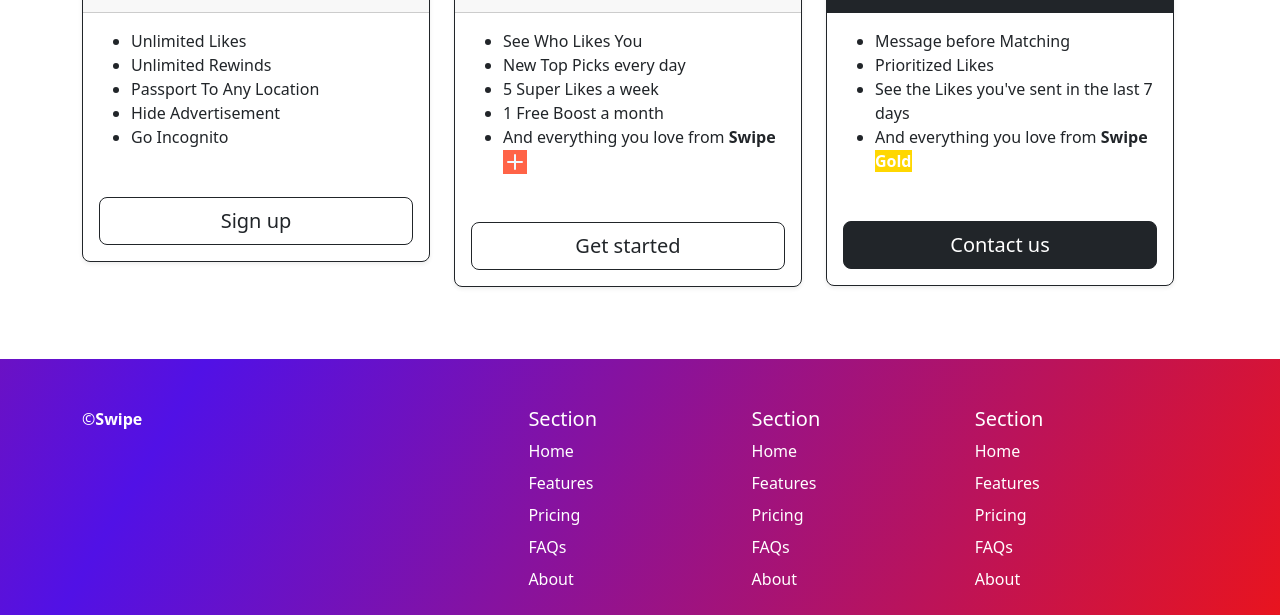
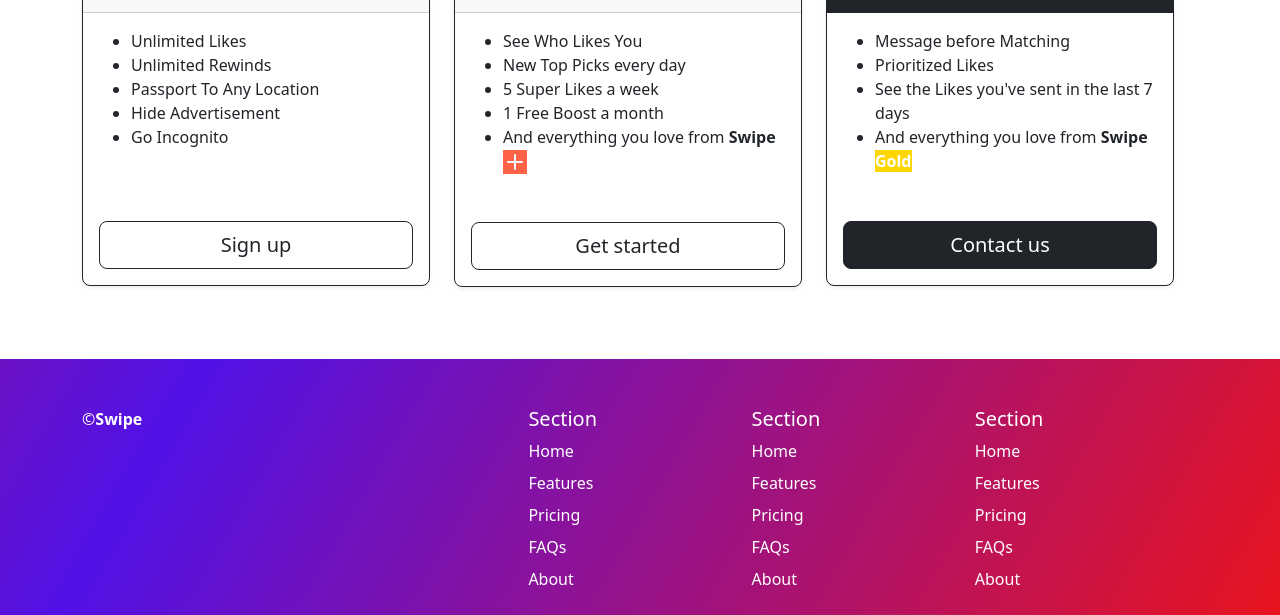
Before and after one commit to haikerwalabhishek/Website-Homepage-using-Bootstrap-Examples-section, a plain HTML site: page index.html in a window 1280 px wide. Shown: the part 1910-2525 px from the top of the page. Drawn offline with nearby package versions, Linux system fonts and the light colour scheme.

Commit message:
Update index.html

```diff
--- a/index.html
+++ b/index.html
@@ -171,7 +171,7 @@
               </h4>
             </div>
             <div class="card-body">
-              <ul class="mb-5">
+              <ul class="mb-4 pb-5">
                 <li>Unlimited Likes</li>
                 <li>Unlimited Rewinds</li>
                 <li>Passport To Any Location</li>
```
